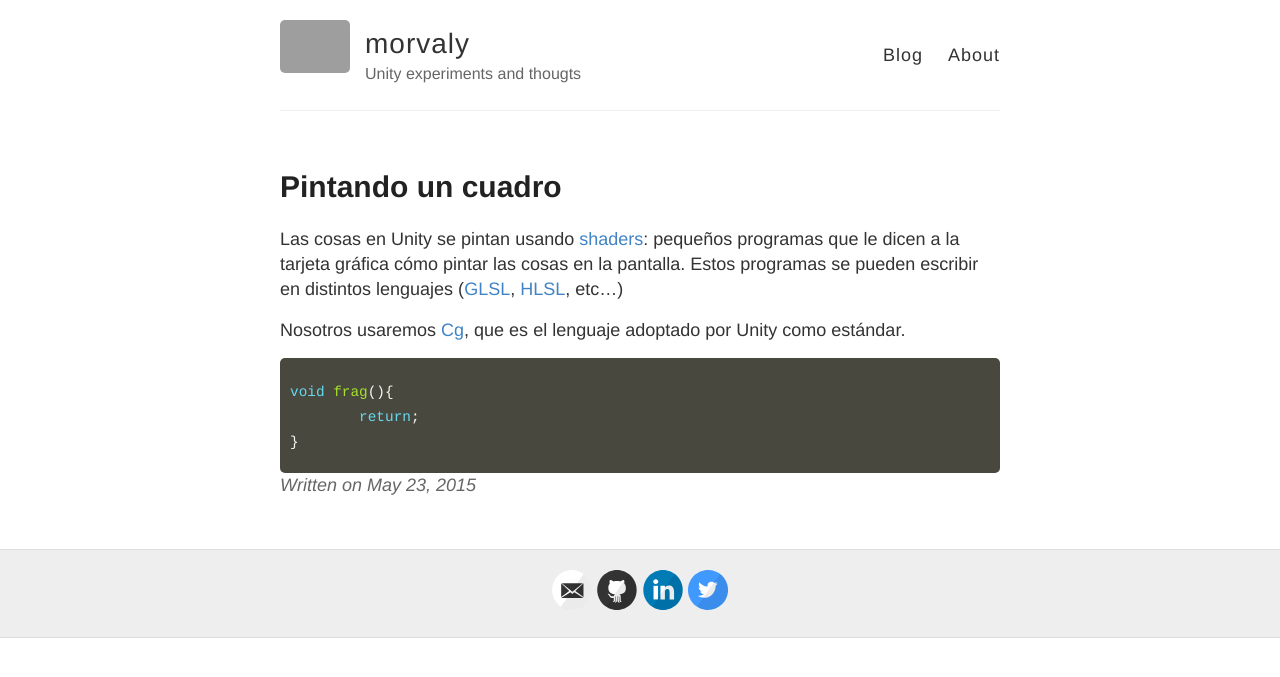
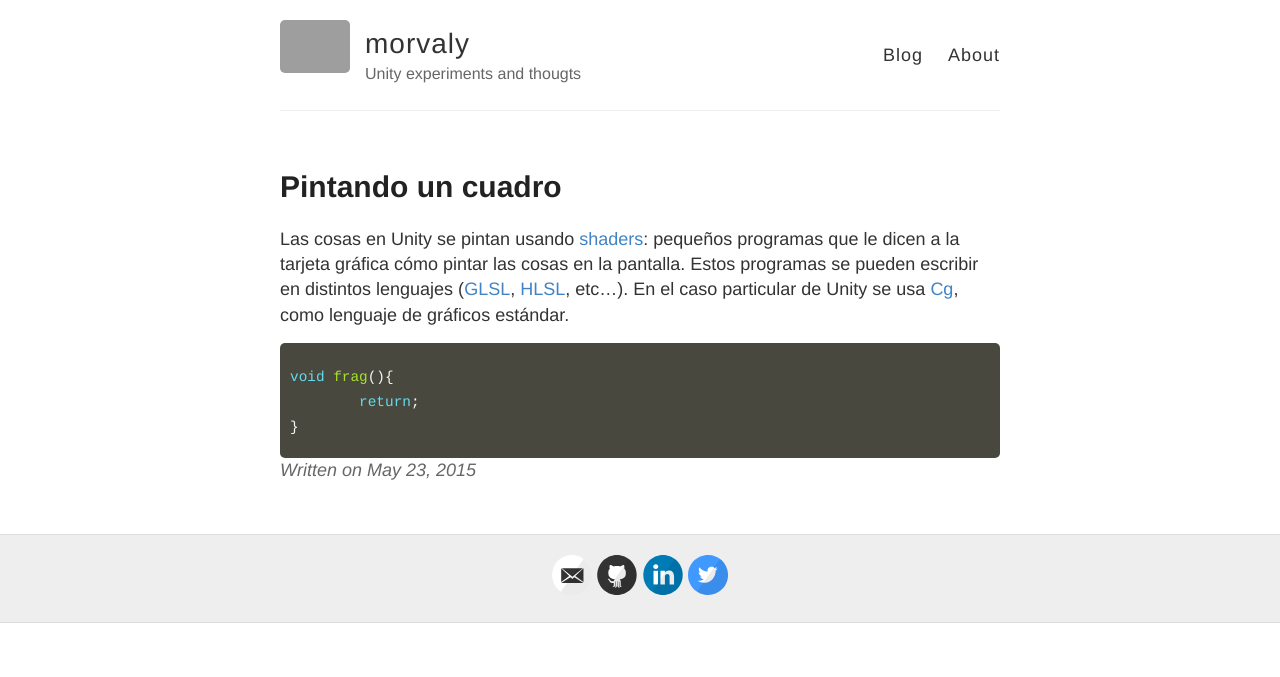
Before and after one commit to josemorval/UnityArchive, a Jekyll site: the page built from _posts/2015-05-23-pintandocuadro.md, in a window 1280 px wide. Shown: the top 677 px of the page. Built offline with Jekyll 4.4.1, drawn with Linux system fonts in a browser that asks for light colours; Markdown is read by kramdown in place of the engine named in the settings; grey boxes are pictures that could not be loaded.

Commit message:
Updated 2015-05-23-pintandocuadro.md

````diff
--- a/_posts/2015-05-23-pintandocuadro.md
+++ b/_posts/2015-05-23-pintandocuadro.md
@@ -6,9 +6,8 @@ published: true
 
 
 
-Las cosas en Unity se pintan usando [shaders](http://en.wikipedia.org/wiki/Shader): pequeños programas que le dicen a la tarjeta gráfica cómo pintar las cosas en la pantalla. Estos programas se pueden escribir en distintos lenguajes ([GLSL](http://en.wikipedia.org/wiki/OpenGL_Shading_Language), [HLSL](http://en.wikipedia.org/wiki/High-Level_Shading_Language), etc...)
 
-Nosotros usaremos [Cg](http://en.wikipedia.org/wiki/Cg_\(programming_language\)), que es el lenguaje adoptado por Unity como estándar.
+Las cosas en Unity se pintan usando [shaders](http://en.wikipedia.org/wiki/Shader): pequeños programas que le dicen a la tarjeta gráfica cómo pintar las cosas en la pantalla. Estos programas se pueden escribir en distintos lenguajes ([GLSL](http://en.wikipedia.org/wiki/OpenGL_Shading_Language), [HLSL](http://en.wikipedia.org/wiki/High-Level_Shading_Language), etc...). En el caso particular de Unity se usa [Cg](http://en.wikipedia.org/wiki/Cg_\(programming_language\)), como lenguaje de gráficos estándar.
 
 ```c
 void frag(){
````
